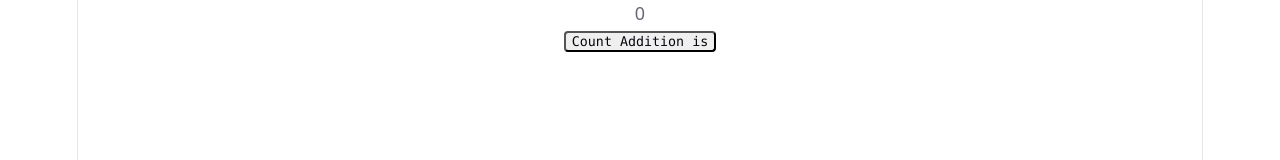
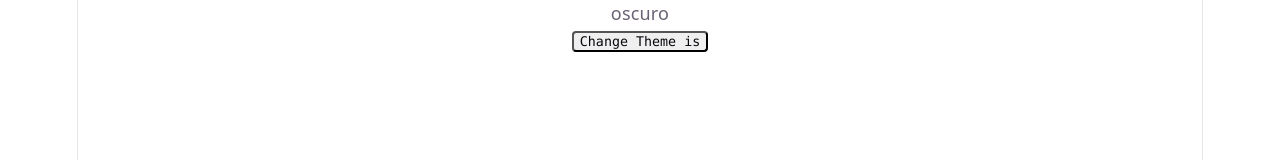
Before and after one commit to tobiasmanquez/react-bootcampt-tobias-manquez, a React (Vite) app: page / in a window 1280 px wide. Shown: the top 160 px of the page. Built offline with nearby package versions, Linux system fonts and the light colour scheme.

Commit message:
feat(class10): add Theme context and Theme component for theme management

```diff
--- a/src/App.tsx
+++ b/src/App.tsx
@@ -1,15 +1,14 @@
-
-import {ContadorProvider} from "./Class10/Context";
-import CountContext from "./Class10/CountContext"
+import Theme from "./Class10-Ex2/Tema";
+import { ThemeProvider } from "./Class10-Ex2/TemaContext";
 
 function App() {
 
   return (
     <div>
 
-      <ContadorProvider>
-        <CountContext />
-      </ContadorProvider>
+      <ThemeProvider>
+        <Theme/>
+      </ThemeProvider>
 
     </div>
 
--- /dev/null
+++ b/src/Class10-Ex2/Tema.tsx
@@ -0,0 +1,26 @@
+import { useTheme } from "./TemaContext";
+
+
+function Theme() {
+
+    const { TemaOscuro, CambioTema } = useTheme()
+    const Tema = TemaOscuro ? "oscuro" : "claro"
+
+    return (
+        <div>
+            <section id="counter">
+                <div> {Tema} </div>
+                <button
+                    type="button"
+                    className="counter addition"
+                    onClick={CambioTema}
+                >
+                    Change Theme is
+                </button>
+                </section>
+        </div>
+
+    );
+}
+
+export default Theme;
--- /dev/null
+++ b/src/Class10-Ex2/TemaContext.tsx
@@ -0,0 +1,27 @@
+import { createContext, useContext, useState, type ReactNode } from 'react'
+
+interface ThemeProps {
+    TemaOscuro: boolean
+    CambioTema: () => void
+}
+
+export const ThemeContext = createContext<ThemeProps | undefined>(undefined)
+
+export function ThemeProvider({ children }: { children: ReactNode }) {
+    const [TemaOscuro, setTemaOscuro] = useState(true)
+    const CambioTema = () => setTemaOscuro((prev) => !prev)
+
+    return (
+        <ThemeContext.Provider value={{ TemaOscuro, CambioTema }}>
+            {children}
+        </ThemeContext.Provider>
+    )
+}
+
+export function useTheme() {
+    const contexto = useContext(ThemeContext)
+    if (!contexto) {
+        throw new Error('useTheme debe usarse dentro de un ThemeContext.Provider')
+    }
+    return contexto
+}
```
